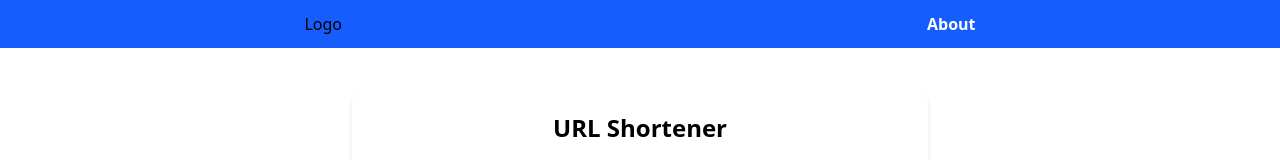
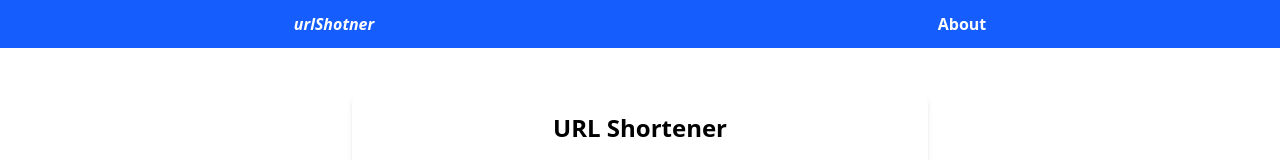
Before and after one commit to Shubhamsharma2002/Urlshotnerbyshubh, a Next.js app: page / in a window 1280 px wide. Shown: the top 160 px of the page. Built offline with nearby package versions, Linux system fonts and the light colour scheme.

Commit message:
code fixing

```diff
--- a/Components/Navbar.jsx
+++ b/Components/Navbar.jsx
@@ -5,7 +5,7 @@ function Navbar() {
   return (
     <div className='p-3 bg-blue-600 flex justify-around'>
         <div>
-        <p>Logo</p>
+        <Link href="/"  className='cursor-pointer text-white font-bold italic' >urlShotner</Link>
 
         </div>
        <div className='flex gap-10 text-white font-semibold'>
```
